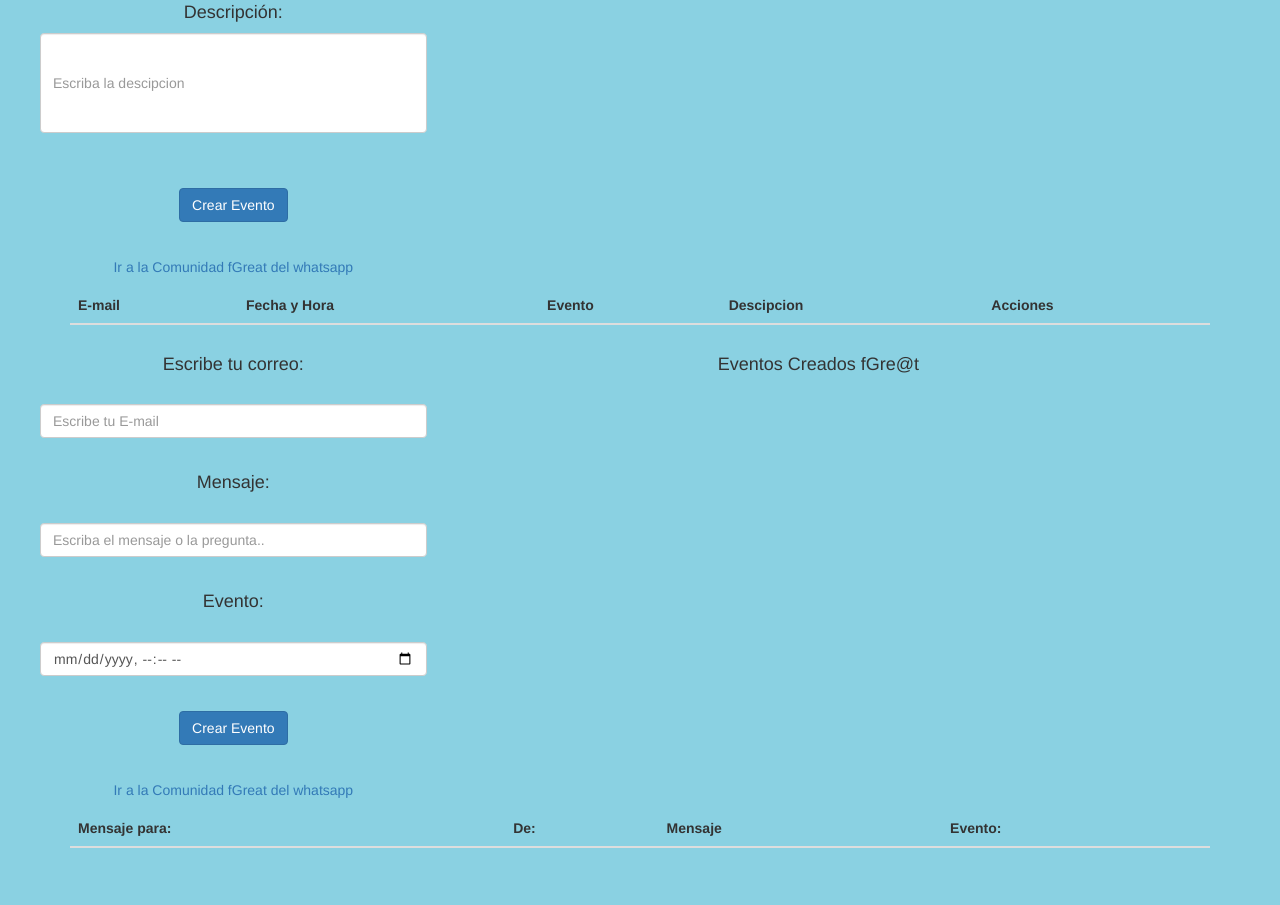
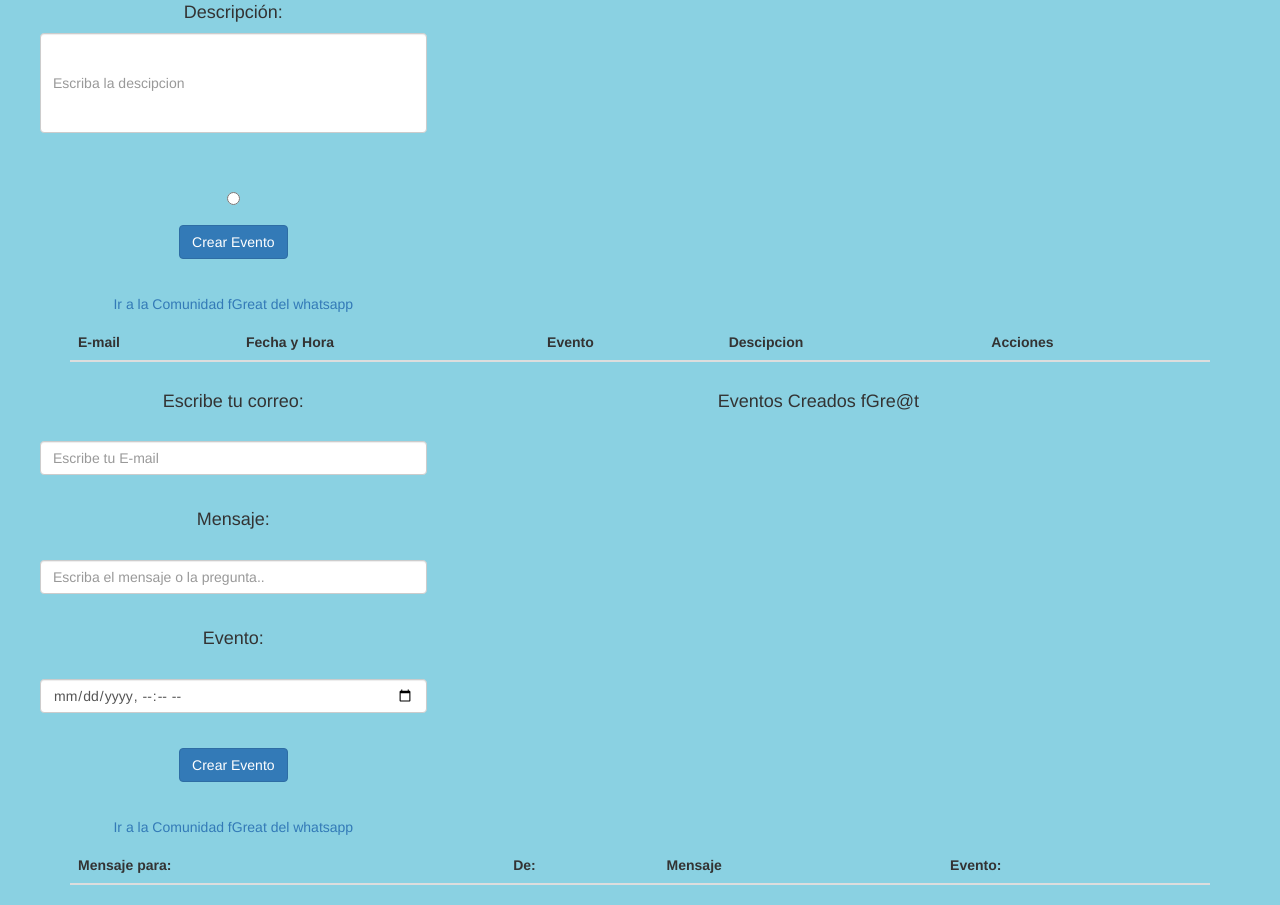
Before and after one commit to worldonlinegame/pfGreat, a website: page index.html in a window 1280 px wide. Shown: the part 833-1738 px from the top of the page. Before the commit the page ends 1701 px from the top, so only its background shows below. Drawn offline with nearby package versions, Linux system fonts and the light colour scheme; sample sign-in values are in the browser's storage.

Commit message:
input mod

```diff
--- a/index.html
+++ b/index.html
@@ -54,7 +54,7 @@
                             <h4> Descripción:</h4>
                             <input class="form-control" style="width: 100%; height: 100px"  type="text" id="evento" placeholder="Escriba la descipcion " required><br><br>
                         </div>
-                        <div class="form-group" hidden>
+                        <div class="form-group">
                            <input type="radio" name="select" id="select" required>
                         </div>
 
```
